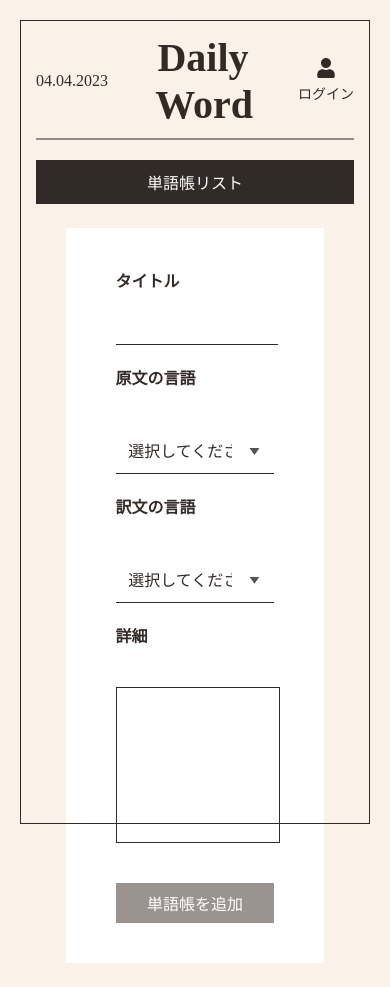
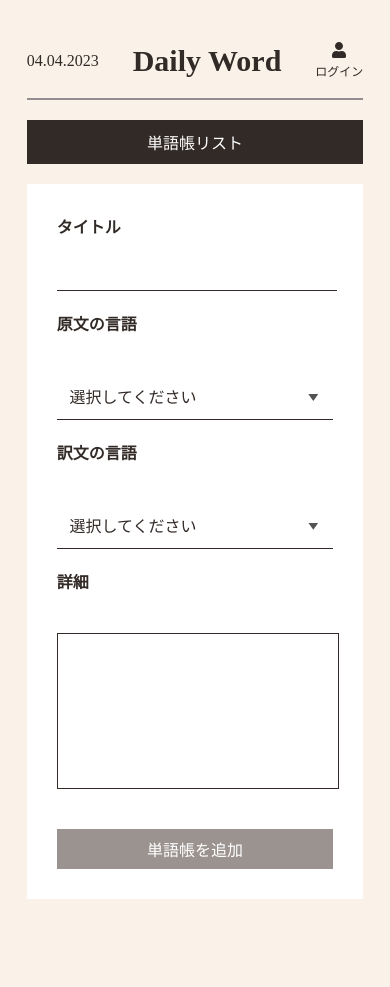
Before and after one commit to JiwonChoi1017/my-daily-word, a Next.js app: page /vocabulary/book/form in a window 390 px wide. After the commit the page ends 919 px from the top, so only its background shows below. Built offline with nearby package versions, Linux system fonts and the light colour scheme; no server answers.

Commit message:
レスポンシブデザインを適用

```diff
--- a/components/layout/MainLayout.tsx
+++ b/components/layout/MainLayout.tsx
@@ -1,6 +1,7 @@
 import Header from "./Header";
 import React from "react";
 import classes from "../../styles/MainLayout.module.css";
+import { Helmet } from "react-helmet";
 
 /**
  * メインレイアウト.
@@ -34,6 +35,9 @@ const MainLayout: React.FC<{
         showQuiz={showQuiz}
         bookId={bookId}
       />
+      <Helmet>
+        <title>Daily Word</title>
+      </Helmet>
       <main>
         <div className={classes.main}>{children}</div>
       </main>
--- a/components/vocabulary/word/VocabularyWordList.tsx
+++ b/components/vocabulary/word/VocabularyWordList.tsx
@@ -80,6 +80,7 @@ const VocabularyWordList: React.FC<{
         <NotFoundWord />
       ) : (
         <InfiniteScroll
+          className="marginTop30"
           pageStart={currentPage}
           loadMore={() => {
             fetchWordList(
--- a/package.json
+++ b/package.json
@@ -18,6 +18,7 @@
     "next": "13.1.2",
     "react": "18.2.0",
     "react-dom": "18.2.0",
+    "react-helmet": "^6.1.0",
     "react-icons": "^4.8.0",
     "react-infinite-scroller": "^1.2.6",
     "typescript": "4.9.4",
@@ -27,6 +28,7 @@
     "@testing-library/jest-dom": "^5.16.5",
     "@testing-library/react": "^13.4.0",
     "@testing-library/user-event": "^14.4.3",
+    "@types/react-helmet": "^6.1.6",
     "@types/react-infinite-scroller": "^1.2.3",
     "@types/uuid": "^9.0.1",
     "@typescript-eslint/eslint-plugin": "^5.48.2",
--- a/styles/Button.module.css
+++ b/styles/Button.module.css
@@ -2,6 +2,12 @@
   display: flex;
   align-items: center;
   justify-content: center;
+}
+
+@media screen and (max-width: 480px) {
+  .button__wrap {
+    display: block;
+  }
 }
 
 .button {
@@ -15,6 +21,14 @@
   margin: 0 0.25rem;
 }
 
+@media screen and (max-width: 480px) {
+  .button {
+    width: 100%;
+    margin: 0;
+    margin-bottom: 10px;
+  }
+}
+
 .first__double {
   width: 65%;
   font: inherit;
@@ -24,6 +38,13 @@
   color: white;
   border: 2.5px solid #322a27;
   margin: 0 0.25rem;
+}
+
+@media screen and (max-width: 480px) {
+  .first__double {
+    width: 100%;
+    margin: 0;
+  }
 }
 
 .first__double__modal {
@@ -82,6 +103,14 @@
   margin: 0 0.25rem;
 }
 
+@media screen and (max-width: 480px) {
+  .second__double {
+    width: 100%;
+    margin: 0;
+    margin-bottom: 10px;
+  }
+}
+
 .second__double__modal {
   width: 49.9%;
   font: inherit;
--- a/styles/Header.module.css
+++ b/styles/Header.module.css
@@ -2,6 +2,12 @@
   width: 85%;
   margin: auto;
   font-family: cursive;
+}
+
+@media screen and (max-width: 480px) {
+  .header {
+    width: 90%;
+  }
 }
 
 .header__inner {
@@ -14,11 +20,24 @@
   border-bottom: 2.5px double #938e8d;
 }
 
+@media screen and (max-width: 480px) {
+  .header__inner {
+    height: 45px;
+  }
+}
+
 .header__logo {
-  width: 30%;
+  width: 50%;
   cursor: pointer;
   text-align: center;
   font-size: 40px;
+}
+
+@media screen and (max-width: 480px) {
+  .header__logo {
+    width: 50%;
+    font-size: 30px;
+  }
 }
 
 .userIcon {
@@ -27,10 +46,22 @@
   cursor: pointer;
 }
 
+@media screen and (max-width: 480px) {
+  .userIcon {
+    font-size: 16px;
+  }
+}
+
 .userIcon p {
   margin: 0;
   font-size: 14px;
   font-family: cursive;
+}
+
+@media screen and (max-width: 480px) {
+  .userIcon p {
+    font-size: 12px;
+  }
 }
 
 .navigation {
--- a/styles/InputForm.module.css
+++ b/styles/InputForm.module.css
@@ -3,6 +3,17 @@
   background-color: white;
   margin: 20px auto;
   padding: 40px 50px;
+}
+
+@media screen and (max-width: 480px) {
+  .inputform {
+    width: 100%;
+    padding: 0;
+  }
+
+  .inputform form {
+    padding: 30px;
+  }
 }
 
 .inputfields {
--- a/styles/MainLayout.module.css
+++ b/styles/MainLayout.module.css
@@ -2,3 +2,10 @@
   width: 85%;
   margin: 1.5rem auto;
 }
+
+@media screen and (max-width: 480px) {
+  .main {
+    width: 90%;
+    margin: 0.5rem auto;
+  }
+}
--- a/styles/globals.css
+++ b/styles/globals.css
@@ -4,6 +4,7 @@ body {
   font-family: Georgia, serif;
 }
 
+@media screen and (min-width: 481px) {
   html:before,
   html:after,
   body:before {
@@ -28,6 +29,7 @@ body:before {
     bottom: auto;
     border-width: 1px 0 0;
   }
+}
 
 ul {
   list-style-type: none;
@@ -45,14 +47,33 @@ ul {
   margin-bottom: 30px;
 }
 
+@media screen and (max-width: 480px) {
+  .title__wrap {
+    font-size: 24px;
+    margin-bottom: 20px;
+  }
+}
+
 .title {
   font-weight: bold;
   margin-right: 10px;
 }
 
+@media screen and (max-width: 480px) {
+  .title {
+    margin-right: 5px;
+  }
+}
+
 .description {
   margin-bottom: 0;
   font-size: 18px;
+}
+
+@media screen and (max-width: 480px) {
+  .description {
+    font-size: 16px;
+  }
 }
 
 .description li {
@@ -68,6 +89,12 @@ ul {
   color: #2831d9b7;
   float: right;
   cursor: pointer;
+}
+
+@media screen and (max-width: 480px) {
+  .bookmark {
+    font-size: 20px;
+  }
 }
 
 .wordTopModule {
@@ -86,6 +113,10 @@ ul {
 
 .marginTop20 {
   margin-top: 20px !important;
+}
+
+.marginTop30 {
+  margin-top: 30px !important;
 }
 
 .marginBottom15 {
```
Also changed, not shown: styles/Card.module.css (+10 -2 lines), styles/ScrollToTopButton.module.css (+7 -0 lines), 1 other file (tests, documents, lock files or other folders). Lines whose indentation alone changed are shown as unchanged.
